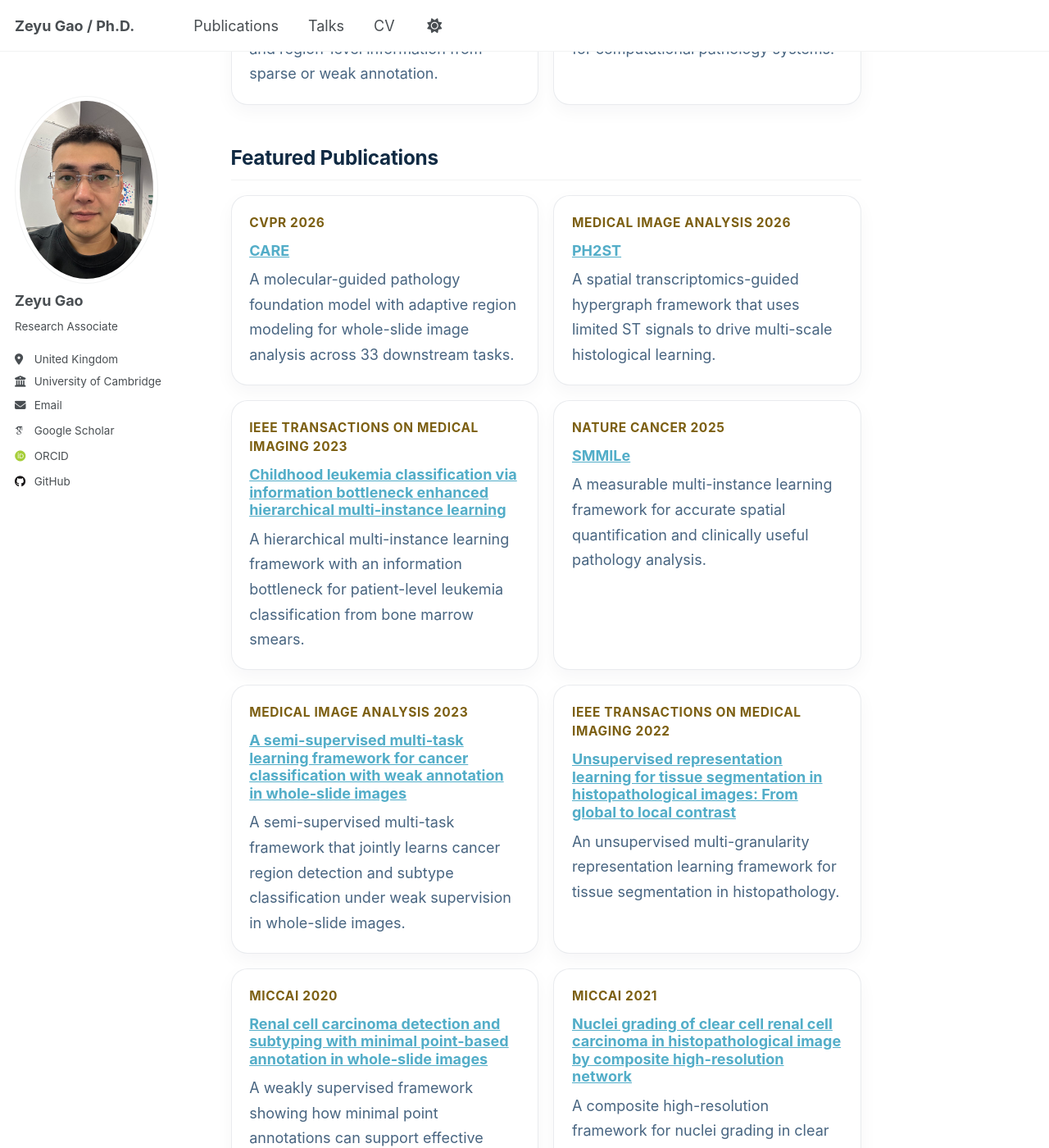
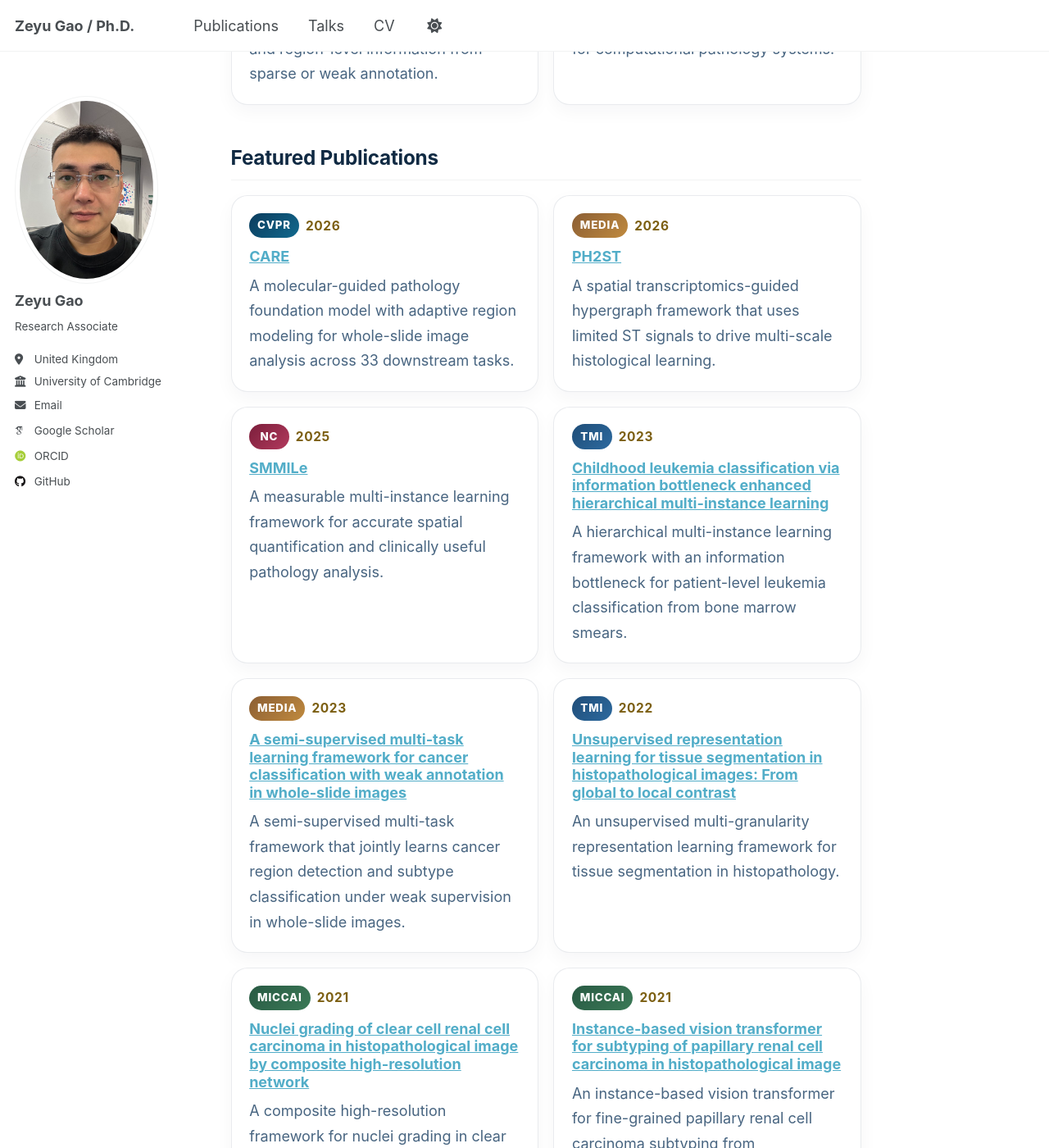
Before and after one commit to ZeyuGaoAi/ZeyuGaoAi.github.io, a Jekyll site: the page built from _pages/about.md, in a window 1280 px wide and 1400 px high, scrolled down 1426 px. Shown: the whole window at 82% size. Built offline with Jekyll 4.4.1, drawn with Linux system fonts in a browser that asks for light colours; some web fonts are replaced; a script that is not in the unit is left out; some of the changed text lies outside the part shown.

Commit message:
Fix publication card layout and reorder featured papers

```diff
--- a/_pages/about.md
+++ b/_pages/about.md
@@ -58,49 +58,49 @@ redirect_from:
   <h2 class="home-section-title">Featured Publications</h2>
   <div class="home-card-grid">
     <article class="home-card">
-      <div class="home-card-meta">CVPR 2026</div>
+      <div class="home-card-meta"><span class="home-venue-badge home-venue-badge--cvpr">CVPR</span> <span>2026</span></div>
       <h3><a href="/publications/CVPR2026_CARE/">CARE</a></h3>
       <p>A molecular-guided pathology foundation model with adaptive region modeling for whole-slide image analysis across 33 downstream tasks.</p>
     </article>
     <article class="home-card">
-      <div class="home-card-meta">Medical Image Analysis 2026</div>
+      <div class="home-card-meta"><span class="home-venue-badge home-venue-badge--media">MedIA</span> <span>2026</span></div>
       <h3><a href="/publications/MedIA2026_PH2ST/">PH2ST</a></h3>
       <p>A spatial transcriptomics-guided hypergraph framework that uses limited ST signals to drive multi-scale histological learning.</p>
     </article>
     <article class="home-card">
-      <div class="home-card-meta">IEEE Transactions on Medical Imaging 2023</div>
+      <div class="home-card-meta"><span class="home-venue-badge home-venue-badge--nature">NC</span> <span>2025</span></div>
+      <h3><a href="/publications/SMMILe2025/">SMMILe</a></h3>
+      <p>A measurable multi-instance learning framework for accurate spatial quantification and clinically useful pathology analysis.</p>
+    </article>
+    <article class="home-card">
+      <div class="home-card-meta"><span class="home-venue-badge home-venue-badge--tmi">TMI</span> <span>2023</span></div>
       <h3><a href="/publications/TMI2023/">Childhood leukemia classification via information bottleneck enhanced hierarchical multi-instance learning</a></h3>
       <p>A hierarchical multi-instance learning framework with an information bottleneck for patient-level leukemia classification from bone marrow smears.</p>
     </article>
     <article class="home-card">
-      <div class="home-card-meta">Nature Cancer 2025</div>
-      <h3><a href="/publications/SMMILe2025/">SMMILe</a></h3>
-      <p>A measurable multi-instance learning framework for accurate spatial quantification and clinically useful pathology analysis.</p>
-    </article>
-    <article class="home-card">
-      <div class="home-card-meta">Medical Image Analysis 2023</div>
+      <div class="home-card-meta"><span class="home-venue-badge home-venue-badge--media">MedIA</span> <span>2023</span></div>
       <h3><a href="/publications/MedIA2023/">A semi-supervised multi-task learning framework for cancer classification with weak annotation in whole-slide images</a></h3>
       <p>A semi-supervised multi-task framework that jointly learns cancer region detection and subtype classification under weak supervision in whole-slide images.</p>
     </article>
     <article class="home-card">
-      <div class="home-card-meta">IEEE Transactions on Medical Imaging 2022</div>
+      <div class="home-card-meta"><span class="home-venue-badge home-venue-badge--tmi">TMI</span> <span>2022</span></div>
       <h3><a href="/publications/TMI2022/">Unsupervised representation learning for tissue segmentation in histopathological images: From global to local contrast</a></h3>
       <p>An unsupervised multi-granularity representation learning framework for tissue segmentation in histopathology.</p>
     </article>
     <article class="home-card">
-      <div class="home-card-meta">MICCAI 2020</div>
-      <h3><a href="/publications/MICCAI2020/">Renal cell carcinoma detection and subtyping with minimal point-based annotation in whole-slide images</a></h3>
-      <p>A weakly supervised framework showing how minimal point annotations can support effective renal cancer detection and subtyping on whole-slide images.</p>
-    </article>
-    <article class="home-card">
-      <div class="home-card-meta">MICCAI 2021</div>
+      <div class="home-card-meta"><span class="home-venue-badge home-venue-badge--miccai">MICCAI</span> <span>2021</span></div>
       <h3><a href="/publications/MICCAI2021_0/">Nuclei grading of clear cell renal cell carcinoma in histopathological image by composite high-resolution network</a></h3>
       <p>A composite high-resolution framework for nuclei grading in clear cell renal cell carcinoma pathology images.</p>
     </article>
     <article class="home-card">
-      <div class="home-card-meta">MICCAI 2021</div>
+      <div class="home-card-meta"><span class="home-venue-badge home-venue-badge--miccai">MICCAI</span> <span>2021</span></div>
       <h3><a href="/publications/MICCAI2021_1/">Instance-based vision transformer for subtyping of papillary renal cell carcinoma in histopathological image</a></h3>
       <p>An instance-based vision transformer for fine-grained papillary renal cell carcinoma subtyping from histopathological images.</p>
+    </article>
+    <article class="home-card">
+      <div class="home-card-meta"><span class="home-venue-badge home-venue-badge--miccai">MICCAI</span> <span>2020</span></div>
+      <h3><a href="/publications/MICCAI2020/">Renal cell carcinoma detection and subtyping with minimal point-based annotation in whole-slide images</a></h3>
+      <p>A weakly supervised framework showing how minimal point annotations can support effective renal cancer detection and subtyping on whole-slide images.</p>
     </article>
   </div>
 </section>
--- a/_sass/custom/_home.scss
+++ b/_sass/custom/_home.scss
@@ -150,12 +150,51 @@
   }
 
   .home-card-meta {
+    display: flex;
+    align-items: center;
+    flex-wrap: wrap;
+    gap: 0.45rem;
     margin: 0 0 0.65rem;
     color: #7c5f12;
     font-size: 0.86rem;
     font-weight: 700;
     letter-spacing: 0.04em;
     text-transform: uppercase;
+  }
+
+  .home-venue-badge {
+    display: inline-flex;
+    align-items: center;
+    justify-content: center;
+    min-width: 2.7rem;
+    min-height: 1.7rem;
+    padding: 0.1rem 0.55rem;
+    border-radius: 999px;
+    color: #fff;
+    font-size: 0.74rem;
+    font-weight: 800;
+    letter-spacing: 0.06em;
+    text-transform: uppercase;
+  }
+
+  .home-venue-badge--cvpr {
+    background: linear-gradient(135deg, #0b3c5d 0%, #11698e 100%);
+  }
+
+  .home-venue-badge--media {
+    background: linear-gradient(135deg, #8b5e34 0%, #c08a3e 100%);
+  }
+
+  .home-venue-badge--tmi {
+    background: linear-gradient(135deg, #1f4d78 0%, #2d6a9f 100%);
+  }
+
+  .home-venue-badge--nature {
+    background: linear-gradient(135deg, #7b1e3b 0%, #b23a5d 100%);
+  }
+
+  .home-venue-badge--miccai {
+    background: linear-gradient(135deg, #285943 0%, #3b7a57 100%);
   }
 
   .home-inline-list {
```
Also changed, not shown: _pages/publications.html (+8 -10 lines).
